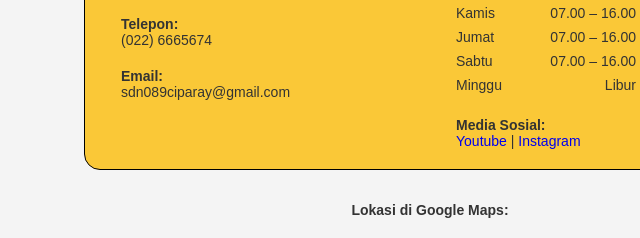
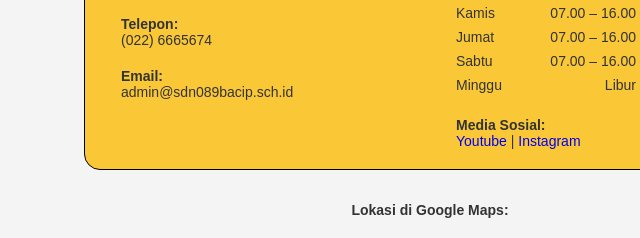
Before and after one commit to Hekal243/sdn089bacip, a plain HTML site: page index.html in a window 1280 px wide. Shown: the part 2455-2693 px from the top of the page, 220-860 px from the left. Drawn offline with nearby package versions, Linux system fonts and the light colour scheme.

Commit message:
Update index.html

```diff
--- a/index.html
+++ b/index.html
@@ -172,7 +172,7 @@
 
           <p>
             <strong>Email:</strong><br />
-            sdn089ciparay@gmail.com
+            admin@sdn089bacip.sch.id
           </p>
         </div>
 
```
